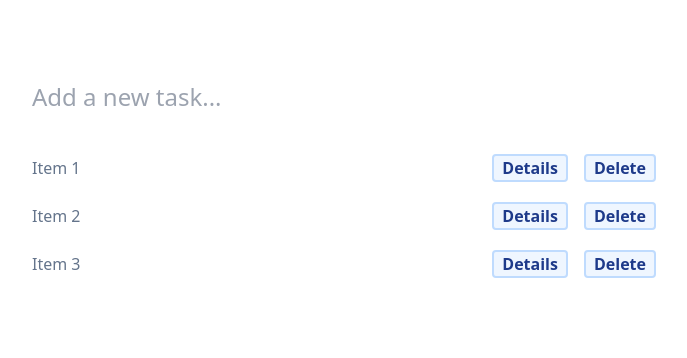
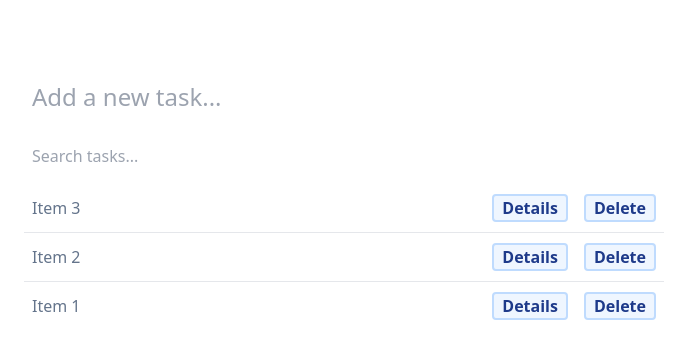
Before and after one commit to thomsz/phoenix, a Vue app in the folder client/: page / in a window 1280 px wide. Shown: the top 358 px of the page, without its empty margins (296-983 px from the left). Built offline with nearby package versions, Linux system fonts and the light colour scheme.

Commit message:
feat: add search by title

```diff
--- /dev/null
+++ b/client/src/components/SearchBar.vue
@@ -0,0 +1,30 @@
+<template>
+  <input
+    name="search"
+    class="px-2"
+    v-model="innerValue"
+    placeholder="Search tasks..."
+    @keyup="$emit('update:modelValue', innerValue)"
+  />
+</template>
+
+<script lang="ts">
+import { defineComponent } from 'vue'
+
+export default defineComponent({
+  name: 'SearchBar',
+
+  props: {
+    modelValue: {
+      type: String,
+      required: true
+    }
+  },
+
+  data () {
+    return {
+      innerValue: this.modelValue
+    }
+  }
+})
+</script>
--- a/client/src/views/MainTodos.vue
+++ b/client/src/views/MainTodos.vue
@@ -1,14 +1,24 @@
 <template>
   <main>
     <NewTodo @todo-created="addItem" />
-    <div class="list">
+    <SearchBar v-model="searchQuery" />
+    <div
+      v-if="filteredTodos.length"
+      class="divide-y"
+    >
       <TodoItem
-        v-for="item in todos"
+        v-for="item in filteredTodos"
         :key="item.id"
         :item="item"
         @item-changed="updateItem"
         @delete-item-clicked="deleteItem(item)"
       />
+    </div>
+    <div
+      v-else
+      class="mx-auto py-16 text-slate-400"
+    >
+      No tasks to show
     </div>
   </main>
 </template>
@@ -18,6 +28,7 @@ import { defineComponent } from 'vue'
 
 import NewTodo from '@/components/NewTodo.vue'
 import TodoItem from '@/components/TodoItem.vue'
+import SearchBar from '@/components/SearchBar.vue'
 
 import type Todo from '@/types/Todo'
 
@@ -26,12 +37,21 @@ export default defineComponent({
 
   components: {
     NewTodo,
-    TodoItem
+    TodoItem,
+    SearchBar
   },
 
   data: () => ({
-    todos: [] as Array<Todo>
+    todos: [] as Array<Todo>,
+    searchQuery: ''
   }),
+
+  computed: {
+    filteredTodos (): Array<Todo> {
+      const items = [...this.todos]
+      return items.filter((todo: Todo) => todo.title.toLowerCase().includes(this.searchQuery.toLowerCase())).reverse()
+    }
+  },
 
   mounted (): void {
     this.fetchTodos()
```
